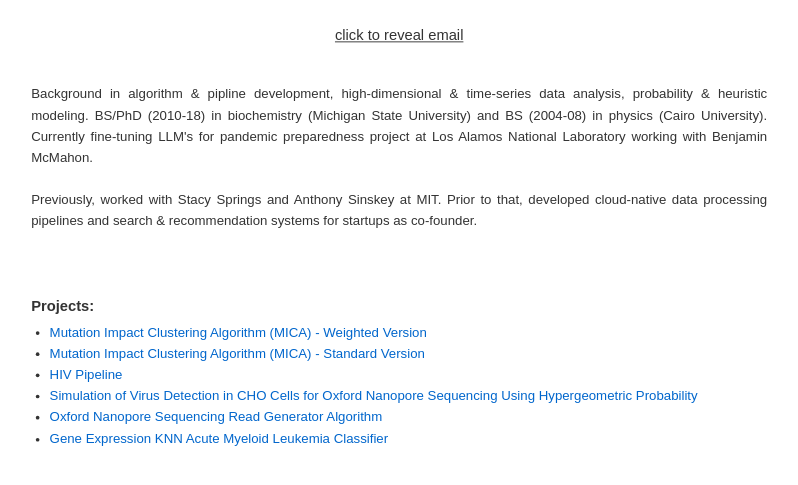
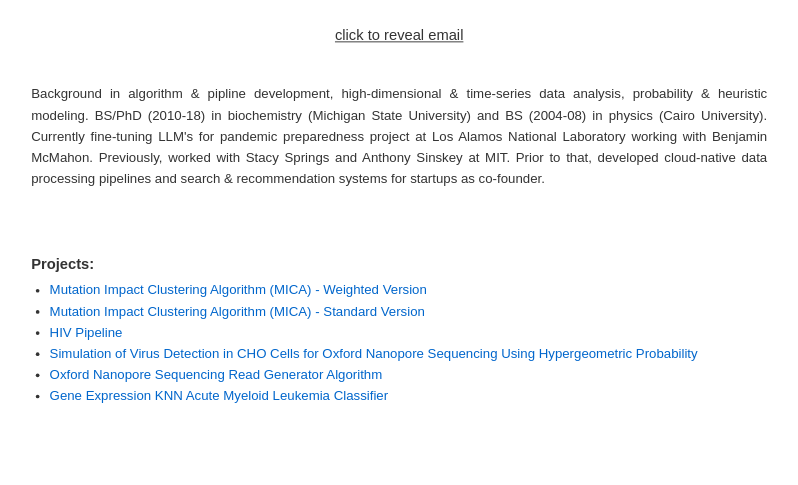
Before and after one commit to raeufroushangar/raeufroushangar.com, a Jekyll site: the page built from index.html, in a window 1280 px wide. Shown: the top 485 px of the page, without its empty margins (208-1006 px from the left). Built offline with Jekyll 4.4.1, drawn with Linux system fonts in a browser that asks for light colours.

Commit message:
Update profile image and homepage

```diff
--- a/index.html
+++ b/index.html
@@ -17,9 +17,7 @@
   </div> -->
 
   <div style="font-size: 0.9em; text-align: justify;">
-    Background in algorithm & pipline development, high-dimensional & time-series data analysis, probability & heuristic modeling. BS/PhD (2010-18) in biochemistry (Michigan State University) and BS (2004-08) in physics (Cairo University). Currently fine-tuning LLM's for pandemic preparedness project at Los Alamos National Laboratory working with Benjamin McMahon.
-    <br><br>
-    Previously, worked with Stacy Springs and Anthony Sinskey at MIT. Prior to that, developed cloud-native data processing pipelines and search & recommendation systems for startups as co-founder.
+    Background in algorithm & pipline development, high-dimensional & time-series data analysis, probability & heuristic modeling. BS/PhD (2010-18) in biochemistry (Michigan State University) and BS (2004-08) in physics (Cairo University). Currently fine-tuning LLM's for pandemic preparedness project at Los Alamos National Laboratory working with Benjamin McMahon. Previously, worked with Stacy Springs and Anthony Sinskey at MIT. Prior to that, developed cloud-native data processing pipelines and search & recommendation systems for startups as co-founder.
 
   </div>
 </div>
```
